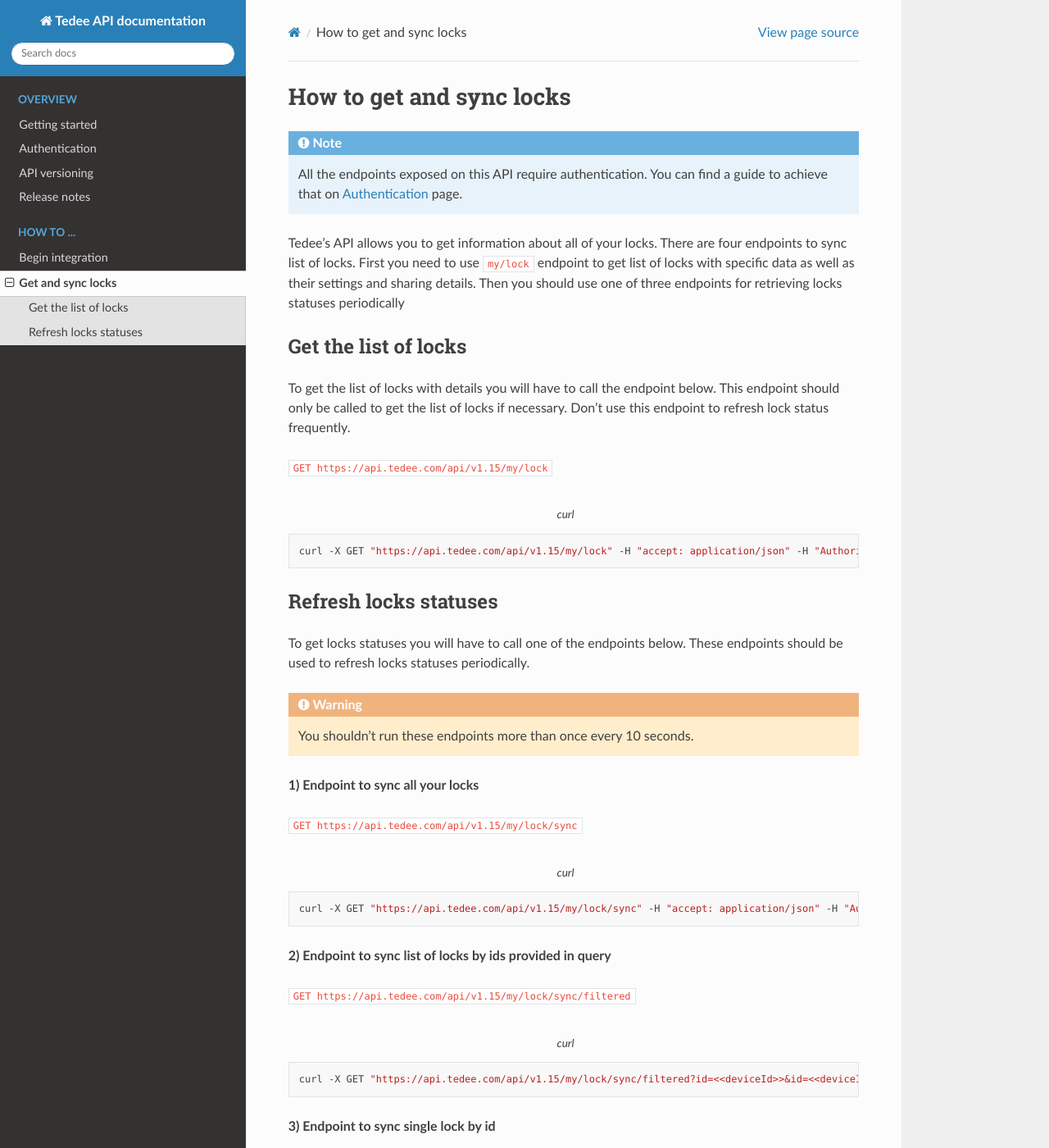
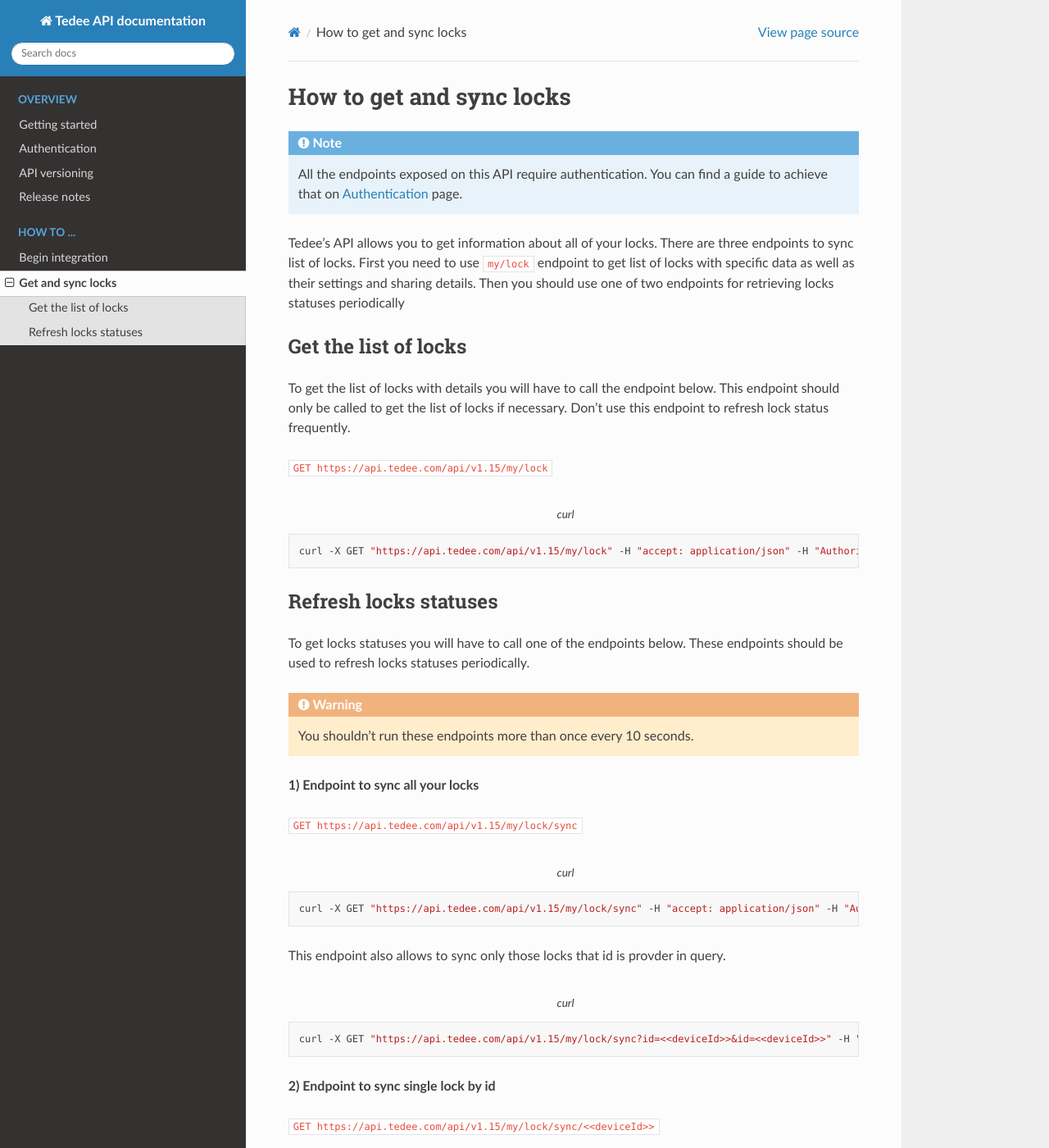
Before and after one commit to tedee-com/tedee-api-doc, a Sphinx documentation site: the page built from docs/source/howtos/get-and-sync-locks.rst, in a window 1280 px wide and 1400 px high. Shown: the whole window at 82% size. Built offline with Sphinx 7.4.7 and the Read the Docs theme 2.0.0, drawn with Linux system fonts in a browser that asks for light colours.

Commit message:
Merge sync endpoints

```diff
--- a/docs/source/howtos/get-and-sync-locks.rst
+++ b/docs/source/howtos/get-and-sync-locks.rst
@@ -4,9 +4,9 @@ How to get and sync locks
 .. include:: ../includes/how-to-header.txt
 
 Tedee's API allows you to get information about all of your locks.
-There are four endpoints to sync list of locks.
+There are three endpoints to sync list of locks.
 First you need to use ``my/lock`` endpoint  to get list of locks with specific data as well as their settings and sharing details.
-Then you should use one of three endpoints for retrieving locks statuses periodically
+Then you should use one of two endpoints for retrieving locks statuses periodically
 
 
 Get the list of locks
@@ -44,18 +44,16 @@ These endpoints should be used to refresh locks statuses periodically.
     curl -X GET "|apiUrl|/api/|apiVersion|/my/lock/sync" -H "accept: application/json" -H "Authorization: Bearer <<access token>>"
 
 
-**2) Endpoint to sync list of locks by ids provided in query**
-
-``GET |apiUrl|/api/|apiVersion|/my/lock/sync/filtered``
+This endpoint also allows to sync only those locks that id is provder in query.
 
 .. code-block:: sh
     :caption: curl
 
-    curl -X GET "|apiUrl|/api/|apiVersion|/my/lock/sync/filtered?id=<<deviceId>>&id=<<deviceId>>" -H "accept: application/json" -H "Authorization: Bearer <<access token>>"
+    curl -X GET "|apiUrl|/api/|apiVersion|/my/lock/sync?id=<<deviceId>>&id=<<deviceId>>" -H "accept: application/json" -H "Authorization: Bearer <<access token>>"
 
 
 
-**3) Endpoint to sync single lock by id**
+**2) Endpoint to sync single lock by id**
 
 ``GET |apiUrl|/api/|apiVersion|/my/lock/sync/<<deviceId>>``
 
```
